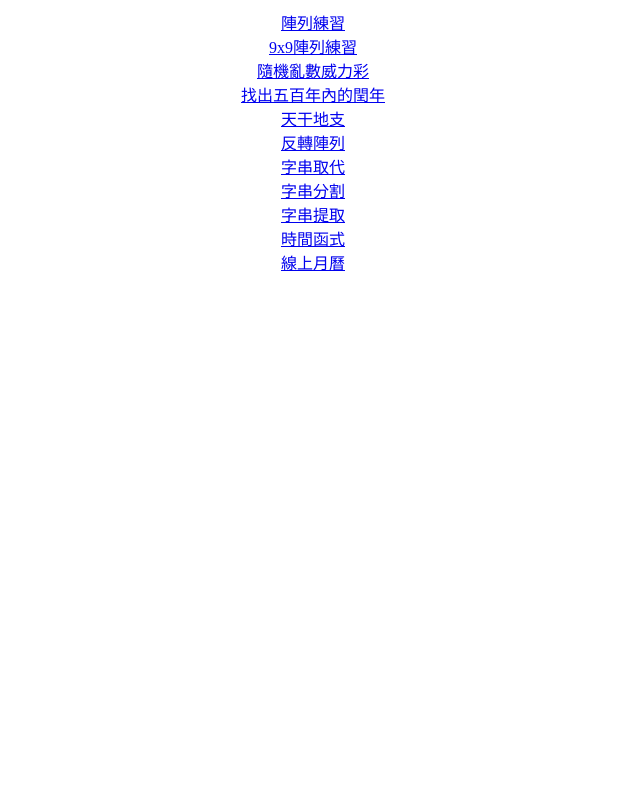
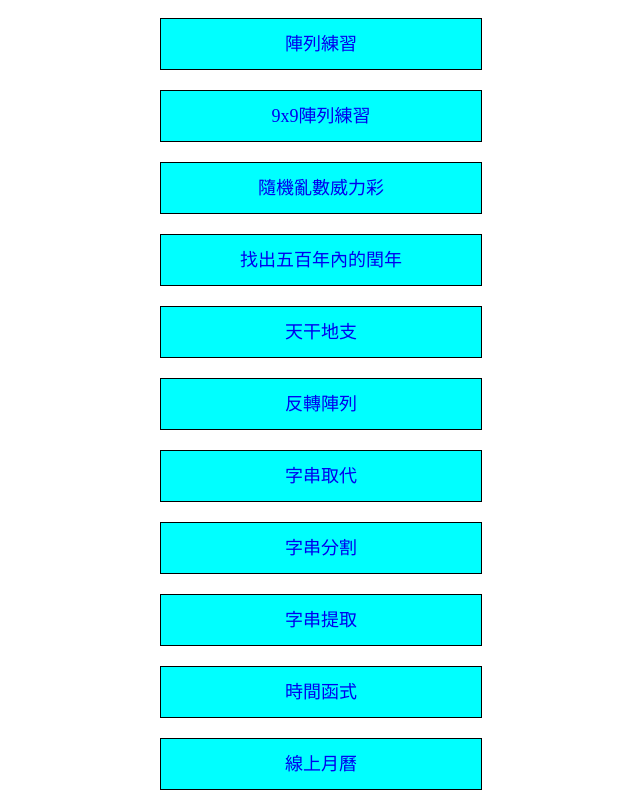
Before and after one commit to XimenZangief/wda110, a PHP site: page /php/index.html in a window 1280 px wide. Shown: the whole page, without its empty margins (327-967 px from the left). Before the commit the page ends 271 px from the top, so only its background shows below. Run offline with PHP 8.4, Linux system fonts and the light colour scheme.

Commit message:
練習頁美化、單純顯示code可用HTML

```diff
--- a/php/index.html
+++ b/php/index.html
@@ -1,21 +1,45 @@
 <!DOCTYPE html>
 <html lang="en">
+
 <head>
     <meta charset="UTF-8">
     <meta http-equiv="X-UA-Compatible" content="IE=edge">
     <meta name="viewport" content="width=device-width, initial-scale=1.0">
     <title>wda110</title>
-    <link rel="stylesheet" href="./style.css">
     <style>
-        section{
+        * {
+            font-size: large;
+            width: 100%;
+            text-align: center;
+        }
+
+        .section {
+            margin: auto;
+            width: 25%;
             display: flex;
             flex-direction: column;
+            justify-content: center;
+            align-items: center;
+        }
+
+        .section>a {
+            text-decoration: none;
+            flex-basis: 50px;
+            line-height: 50px;
+            border: black 1px solid;
+            background-color: aqua;
             margin: 10px 0;
+        }
+        .section>a:hover {
+            color: red;
+            font-weight: 700;
+            box-shadow: 2px 2px black;
         }
     </style>
 </head>
+
 <body>
-    <section>
+    <section class="section">
         <a href="./array.php">陣列練習</a>
         <a href="./9x9_array.php">9x9陣列練習</a>
         <a href="./random.php">隨機亂數威力彩</a>
@@ -29,4 +53,5 @@
         <a href="./calendar.php">線上月曆</a>
     </section>
 </body>
+
 </html>
--- a/php/style.css
+++ /dev/null
@@ -1,3 +0,0 @@
-body{
-    text-align: center;
-}
```
Also changed, not shown: php/str_replace.php (+5 -2 lines). Lines whose indentation alone changed are shown as unchanged.
